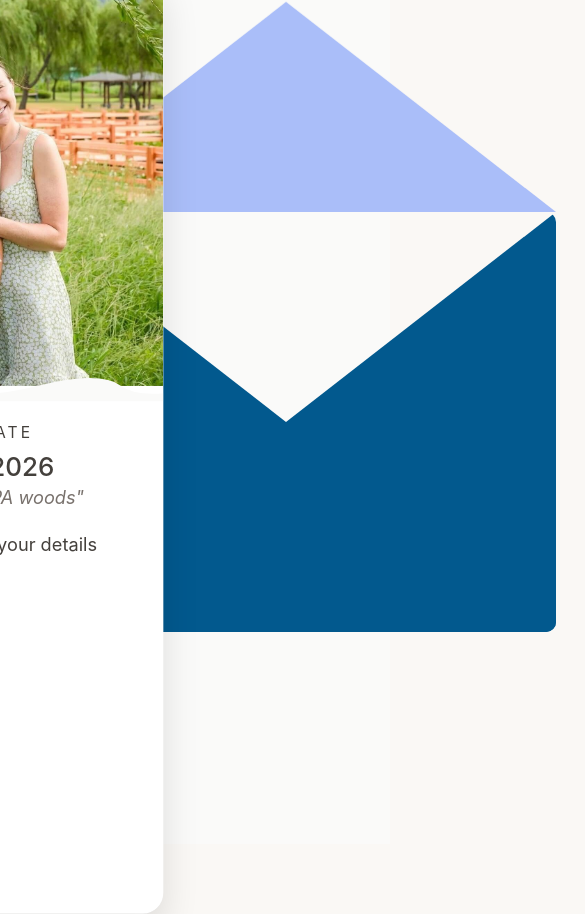
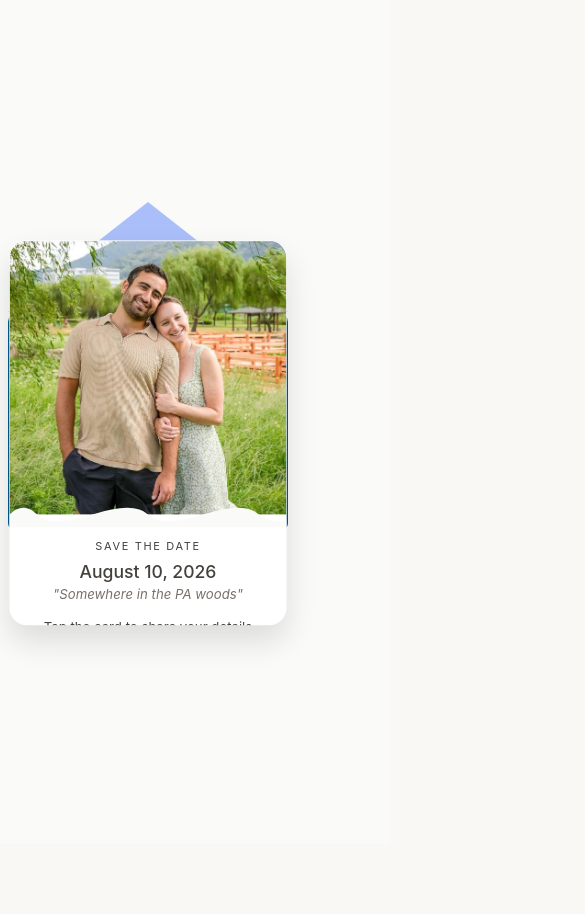
Before and after one commit to RoySchor/nadav-hannah-wedding-websites, a React (Vite) app in the folder save-the-date/: page / in a window 390 px wide. Shown: the top 914 px of the page, 585 px wide, since content can reach past the window. After the commit the page ends 844 px from the top, so only its background shows below. Built offline with nearby package versions, Linux system fonts and the light colour scheme.

Commit message:
updating some css

```diff
--- a/save-the-date/src/App.css
+++ b/save-the-date/src/App.css
@@ -30,3 +30,25 @@
   transform: scaleX(-1);
   transition: opacity 0.3s;
 }
+
+/* Tablet responsive adjustments (iPad) */
+@media (min-width: 769px) and (max-width: 1024px) {
+  .app-container {
+    padding: 2rem 1rem;
+  }
+
+  .app-content {
+    width: min(440px, 96vw);
+  }
+}
+
+/* Mobile responsive adjustments */
+@media (max-width: 768px) {
+  .app-container {
+    padding: 1rem 0.5rem;
+  }
+
+  .app-content {
+    width: min(380px, 98vw);
+  }
+}
--- a/save-the-date/src/components/CardBack.css
+++ b/save-the-date/src/components/CardBack.css
@@ -120,3 +120,102 @@
   color: #a8a29e;
   margin-top: 1rem;
 }
+
+/* Tablet responsive adjustments (iPad) */
+@media (min-width: 769px) and (max-width: 1024px) {
+  .card-back-form {
+    padding: 1.25rem;
+  }
+
+  .back-button {
+    font-size: 0.8125rem;
+    margin-bottom: 0.625rem;
+  }
+
+  .form-title {
+    font-size: 0.9375rem;
+    margin-bottom: 0.875rem;
+  }
+
+  .form-fields {
+    gap: 0.625rem;
+  }
+
+  .form-field-label {
+    font-size: 0.6875rem;
+  }
+
+  .form-field-input,
+  .form-field-textarea {
+    padding: 0.4375rem 0.625rem;
+    font-size: 0.9375rem;
+  }
+
+  .form-field-textarea {
+    min-height: 3.5rem;
+  }
+
+  .submit-button {
+    padding: 0.4375rem;
+    font-size: 0.9375rem;
+  }
+
+  .form-disclaimer {
+    font-size: 9px;
+    margin-top: 0.875rem;
+  }
+}
+
+/* Mobile responsive adjustments */
+@media (max-width: 768px) {
+  .card-back-form {
+    padding: 1rem;
+    border-radius: 0.75rem;
+  }
+
+  .back-button {
+    font-size: 0.75rem;
+    margin-bottom: 0.5rem;
+  }
+
+  .back-button-icon {
+    height: 0.875rem;
+    width: 0.875rem;
+  }
+
+  .form-title {
+    font-size: 0.875rem;
+    margin-bottom: 0.75rem;
+  }
+
+  .form-fields {
+    gap: 0.5rem;
+  }
+
+  .form-field-label {
+    font-size: 0.625rem;
+  }
+
+  .form-field-input,
+  .form-field-textarea {
+    padding: 0.375rem 0.5rem;
+    font-size: 0.875rem;
+    border-radius: 0.5rem;
+  }
+
+  .form-field-textarea {
+    min-height: 3rem;
+  }
+
+  .submit-button {
+    padding: 0.375rem;
+    font-size: 0.875rem;
+    border-radius: 0.5rem;
+    margin-top: 0.375rem;
+  }
+
+  .form-disclaimer {
+    font-size: 8px;
+    margin-top: 0.75rem;
+  }
+}
--- a/save-the-date/src/components/CardFront.css
+++ b/save-the-date/src/components/CardFront.css
@@ -43,3 +43,59 @@
   font-size: 0.875rem;
   line-height: 1.25rem;
 }
+
+/* Tablet responsive adjustments (iPad) */
+@media (min-width: 769px) and (max-width: 1024px) {
+  .card-front-content {
+    padding: 1.25rem;
+  }
+
+  .card-front-subtitle {
+    font-size: 0.6875rem;
+    letter-spacing: 0.175em;
+  }
+
+  .card-front-date {
+    font-size: 1.125rem;
+    line-height: 1.625rem;
+  }
+
+  .card-front-location {
+    font-size: 0.8125rem;
+    line-height: 1.1875rem;
+  }
+
+  .card-front-instruction {
+    font-size: 0.8125rem;
+    line-height: 1.1875rem;
+    margin-top: 0.875rem;
+  }
+}
+
+/* Mobile responsive adjustments */
+@media (max-width: 768px) {
+  .card-front-content {
+    padding: 1rem;
+  }
+
+  .card-front-subtitle {
+    font-size: 0.625rem;
+    letter-spacing: 0.15em;
+  }
+
+  .card-front-date {
+    font-size: 1rem;
+    line-height: 1.5rem;
+  }
+
+  .card-front-location {
+    font-size: 0.75rem;
+    line-height: 1.125rem;
+  }
+
+  .card-front-instruction {
+    font-size: 0.75rem;
+    line-height: 1.125rem;
+    margin-top: 0.75rem;
+  }
+}
--- a/save-the-date/src/components/CardFront.jsx
+++ b/save-the-date/src/components/CardFront.jsx
@@ -5,7 +5,7 @@ import "./CardFront.css";
 export default function CardFront() {
   return (
     <div className="card-front-container">
-      <TornImage src="/nadav-hannah-wedding-websites/card.jpg" alt="Save the date" />
+      <TornImage src="/card.jpg" alt="Save the date" />
       <div className="card-front-content">
         <p className="card-front-subtitle">Save the Date</p>
         <p className="card-front-date">August 10, 2026</p>
--- a/save-the-date/src/components/EnvelopeClassic.jsx
+++ b/save-the-date/src/components/EnvelopeClassic.jsx
@@ -1,4 +1,4 @@
-import React, { useMemo } from "react";
+import React, { useMemo, useState, useEffect } from "react";
 import clsx from "clsx";
 
 /**
@@ -9,18 +9,53 @@ import clsx from "clsx";
  *  - "scaleUp": card scales up to 1.3x and centers on screen
  */
 export default function EnvelopeClassic({ phase, children, flipRotation = 0 }) {
-  // optional: scale wrapper responsively
+  const [screenSize, setScreenSize] = useState('desktop');
+
+  useEffect(() => {
+    const checkScreenSize = () => {
+      const width = window.innerWidth;
+      if (width <= 768) {
+        setScreenSize('mobile');
+      } else if (width <= 1024) {
+        setScreenSize('tablet');
+      } else {
+        setScreenSize('desktop');
+      }
+    };
+
+    checkScreenSize();
+    window.addEventListener('resize', checkScreenSize);
+
+    return () => window.removeEventListener('resize', checkScreenSize);
+  }, []);
+
+  // Responsive dimensions based on screen size
   const style = useMemo(
-    () => ({
-      "--env-w": "540px",
-      "--env-h": "420px",
-    }),
-    []
+    () => {
+      if (screenSize === 'mobile') {
+        return { "--env-w": "280px", "--env-h": "220px" };
+      } else if (screenSize === 'tablet') {
+        return { "--env-w": "400px", "--env-h": "320px" };
+      }
+      return { "--env-w": "540px", "--env-h": "420px" };
+    },
+    [screenSize]
   );
 
   // Compute the transform based on phase
   const getTransform = () => {
     const rotate = `rotateY(${flipRotation}deg)`;
+    // Reduce horizontal movement on mobile and tablet
+    let translateX = "translateX(-75%)";
+    let scale = "1.3";
+
+    if (screenSize === 'mobile') {
+      translateX = "translateX(-25%)";
+      scale = "1.1";
+    } else if (screenSize === 'tablet') {
+      translateX = "translateX(-40%)";
+      scale = "1.2";
+    }
 
     switch (phase) {
       case "closed":
@@ -30,7 +65,7 @@ export default function EnvelopeClassic({ phase, children, flipRotation = 0 }) {
       case "slideUp":
         return `translateY(calc(-1 * (var(--env-h, 300px) * 0.9))) scale(1.05) ${rotate}`;
       case "scaleUp":
-        return `translateX(-75%) translateY(calc(-1 * (var(--env-h, 300px) * 0.45))) scale(1.3) ${rotate}`;
+        return `${translateX} translateY(calc(-1 * (var(--env-h, 300px) * 0.45))) scale(${scale}) ${rotate}`;
       default:
         return `translateY(0) scale(1) ${rotate}`;
     }
--- a/save-the-date/src/components/ThankYou.css
+++ b/save-the-date/src/components/ThankYou.css
@@ -31,3 +31,49 @@
 .thank-you-button:hover {
   background-color: #1c1917;
 }
+
+/* Tablet responsive adjustments (iPad) */
+@media (min-width: 769px) and (max-width: 1024px) {
+  .thank-you-container {
+    margin-top: 1.75rem;
+    gap: 0.875rem;
+  }
+
+  .thank-you-title {
+    font-size: 1.0625rem;
+    line-height: 1.625rem;
+  }
+
+  .thank-you-message {
+    font-size: 0.8125rem;
+    line-height: 1.1875rem;
+  }
+
+  .thank-you-button {
+    padding: 0.4375rem 0.875rem;
+    font-size: 0.9375rem;
+  }
+}
+
+/* Mobile responsive adjustments */
+@media (max-width: 768px) {
+  .thank-you-container {
+    margin-top: 1.5rem;
+    gap: 0.75rem;
+  }
+
+  .thank-you-title {
+    font-size: 1rem;
+    line-height: 1.5rem;
+  }
+
+  .thank-you-message {
+    font-size: 0.75rem;
+    line-height: 1.125rem;
+  }
+
+  .thank-you-button {
+    padding: 0.375rem 0.75rem;
+    font-size: 0.875rem;
+  }
+}
--- a/save-the-date/src/index.css
+++ b/save-the-date/src/index.css
@@ -30,6 +30,13 @@ body {
   background: transparent;
   perspective: 1000px;
   z-index: 0;
+}
+
+/* Mobile responsive adjustments */
+@media (max-width: 768px) {
+  .env-wrapper {
+    width: min(var(--w), 95vw);
+  }
 }
 
 /* The clickable/visual envelope body */
@@ -188,3 +195,25 @@ body {
   pointer-events: none;
   height: 100%;
 }
+
+/* Tablet responsive scaling (iPad) */
+@media (min-width: 769px) and (max-width: 1024px) {
+  .phase-scaleUp .letter {
+    transform: translateY(calc(-1 * (var(--h) * 0.45))) scale(1.2) !important;
+  }
+
+  .phase-slideUp .letter {
+    transform: translateY(calc(-1 * (var(--h) * 0.88))) scale(1.05) !important;
+  }
+}
+
+/* Mobile responsive scaling */
+@media (max-width: 768px) {
+  .phase-scaleUp .letter {
+    transform: translateY(calc(-1 * (var(--h) * 0.45))) scale(1.1) !important;
+  }
+
+  .phase-slideUp .letter {
+    transform: translateY(calc(-1 * (var(--h) * 0.85))) scale(1.05) !important;
+  }
+}
--- a/save-the-date/vite.config.js
+++ b/save-the-date/vite.config.js
@@ -3,5 +3,5 @@ import react from "@vitejs/plugin-react";
 
 export default defineConfig({
   plugins: [react()],
-  base: "/nadav-hannah-wedding-websites/",
+  base: "/",
 });
```
